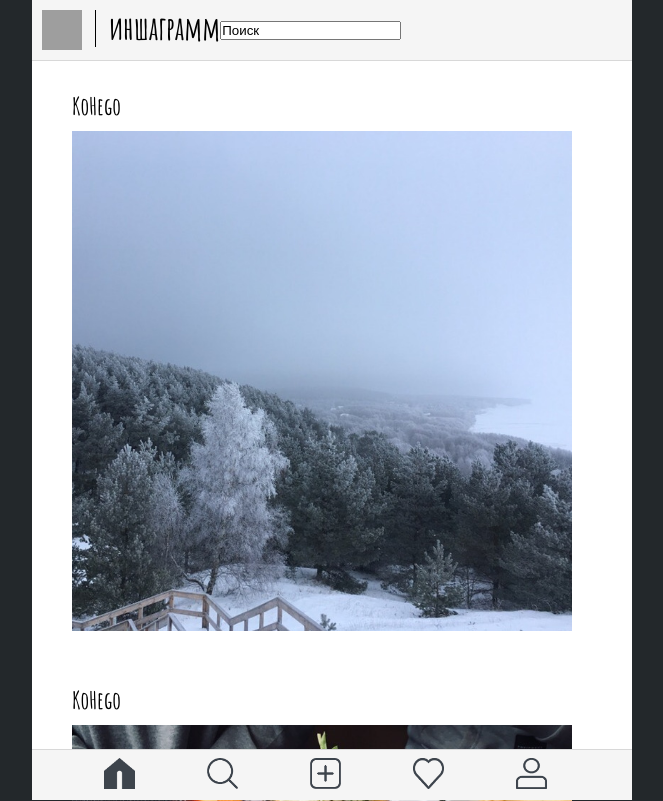
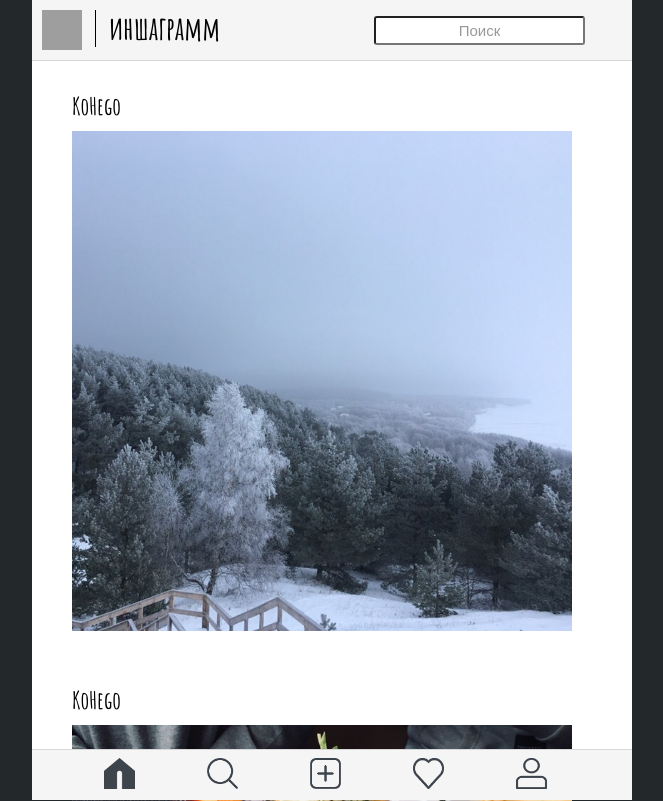
Before and after one commit to Lego91/secgm, a plain HTML site: page index.html in a window 1280 px wide. Shown: the whole page, without its empty margins (308-971 px from the left). Drawn offline with Linux system fonts and the light colour scheme; grey boxes are pictures that could not be loaded.

Commit message:
Изменил расположение кнопки поиска

```diff
--- a/main.css
+++ b/main.css
@@ -155,3 +155,18 @@ h1 {
 	width: 200px;
 	opacity: 0.2;
 }
+
+
+
+input {border-radius: 3px;
+color: #999;
+cursor: text;
+font-size: 15px;
+font-weight: 300;
+left:57%;
+bottom:25%;
+padding: 4px;
+position: absolute;
+text-align: center;
+z-index: 2;
+}
```
